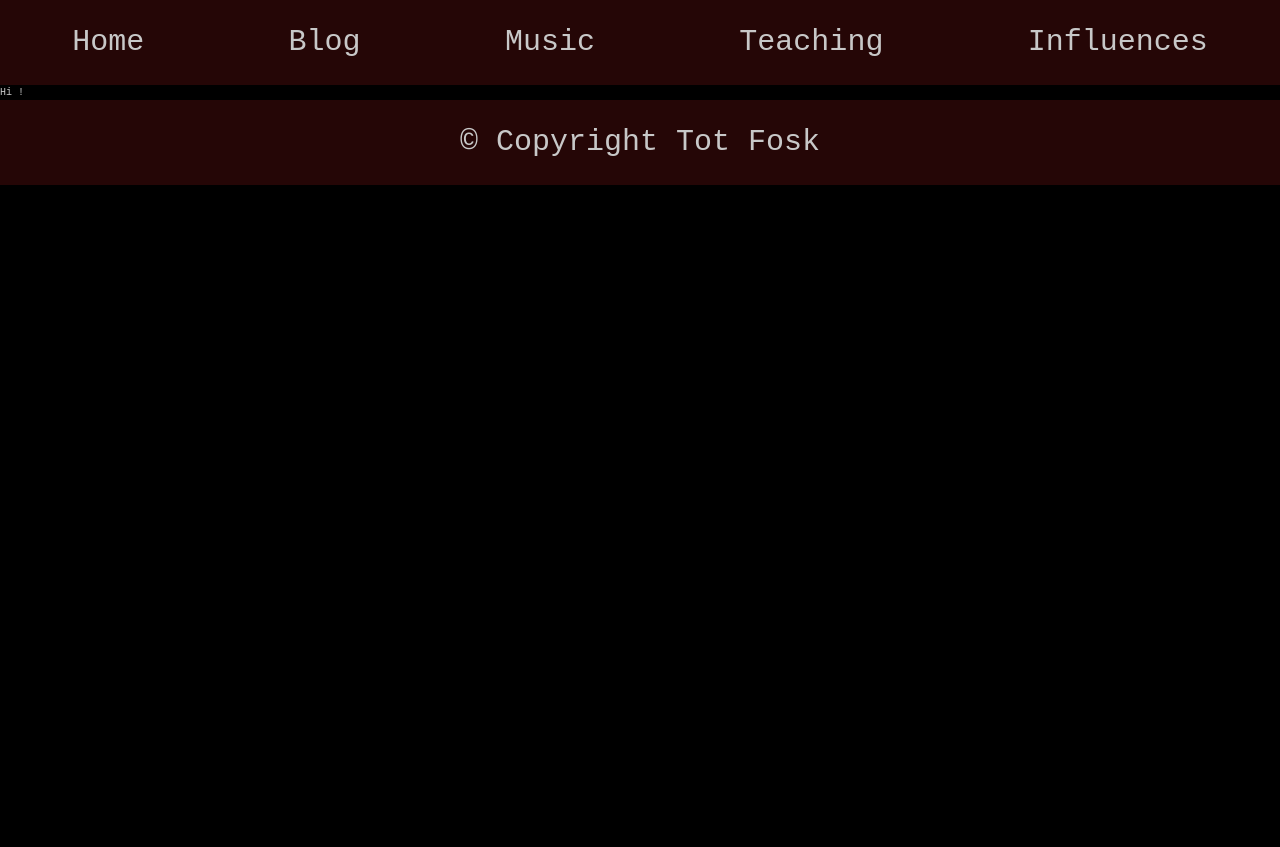
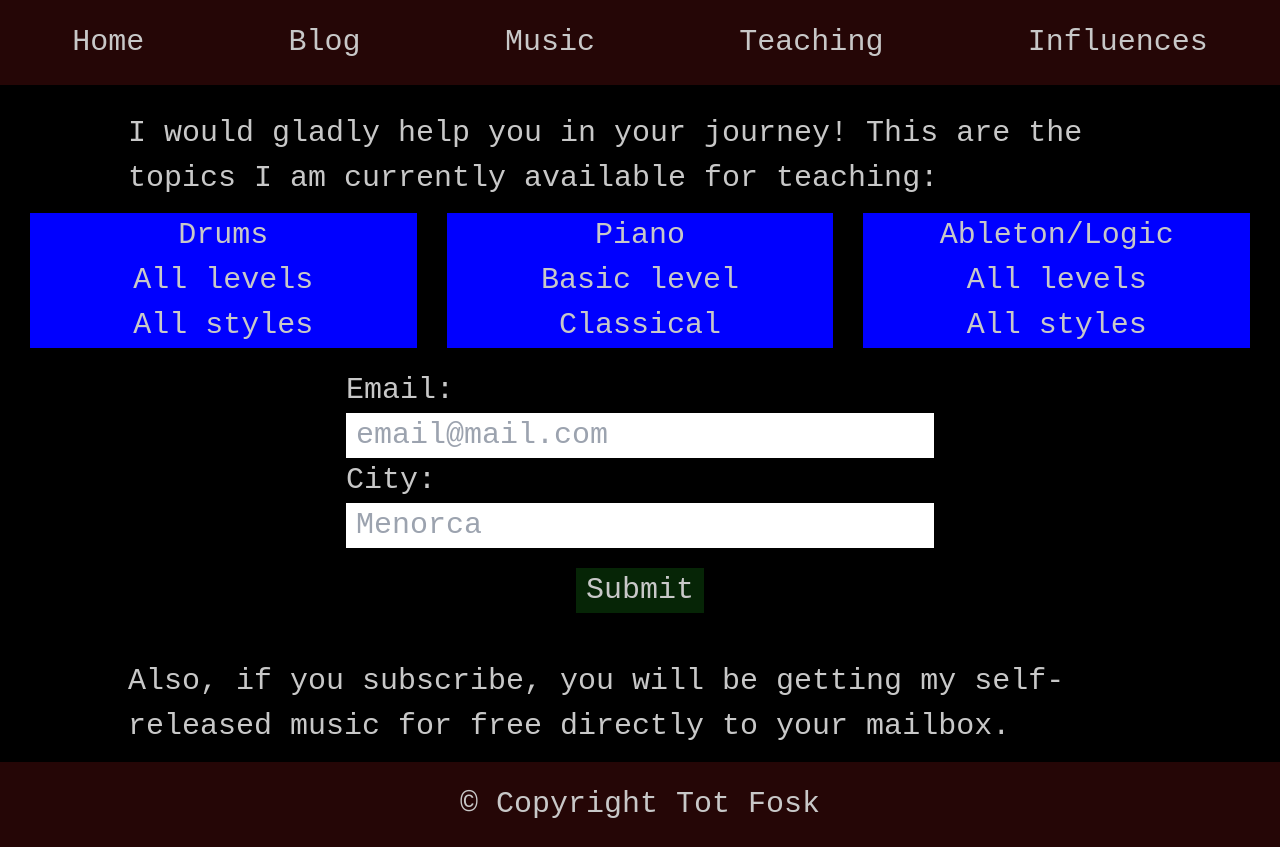
Before and after one commit to thelittlemitak/totfosk-com, a Next.js app: page /teaching in a window 1280 px wide. Before the commit the page ends 800 px from the top, so only its background shows below. Built offline with nearby package versions, Linux system fonts and the light colour scheme.

Commit message:
start filling up teaching section

```diff
--- a/src/app/teaching/page.jsx
+++ b/src/app/teaching/page.jsx
@@ -1,5 +1,58 @@
+import styles from "./teaching.module.css";
+
 const Teaching = function () {
-  return <div>Hi !</div>;
+  return (
+    <>
+      <div className={styles.mainText}>
+        I would gladly help you in your journey! This are the topics I am
+        currently available for teaching:
+      </div>
+      <div className={styles.instrumentsWrapper}>
+        <div className={styles.instrumentCard}>
+          <div>Drums</div>
+          <div>All levels</div>
+          <div>All styles</div>
+        </div>
+        <div className={styles.instrumentCard}>
+          <div>Piano</div>
+          <div>Basic level</div>
+          <div>Classical</div>
+        </div>
+        <div className={styles.instrumentCard}>
+          <div>Ableton/Logic</div>
+          <div>All levels</div>
+          <div>All styles</div>
+        </div>
+      </div>
+      <form className={styles.form}>
+        <label for="email">Email:</label>
+        <input
+          className={styles.ins}
+          type="email"
+          id="email"
+          name="email"
+          placeholder="email@mail.com"
+          required
+        />
+
+        <label for="city">City:</label>
+        <input
+          className={styles.ins}
+          type="text"
+          id="city"
+          name="city"
+          placeholder="Menorca"
+          required
+        />
+
+        <input type="submit" value="Submit" className={styles.submitBtn} />
+      </form>
+      <div className={styles.secondaryText}>
+        Also, if you subscribe, you will be getting my self-released music for
+        free directly to your mailbox.
+      </div>
+    </>
+  );
 };
 
 export default Teaching;
--- /dev/null
+++ b/src/app/teaching/teaching.module.css
@@ -0,0 +1,47 @@
+.mainText {
+  font-size: 3rem;
+  margin: 2% 10% 1% 10%;
+}
+
+.secondaryText {
+  font-size: 3rem;
+  margin: 2% 10% 1% 10%;
+}
+
+.form {
+  margin: 0 auto;
+  max-width: 50%;
+  display: flex;
+  flex-direction: column;
+  font-size: 3rem;
+  /* background-color: rgb(6, 37, 6); */
+  padding: 2rem 2.6rem;
+}
+
+.submitBtn {
+  background-color: rgb(6, 37, 6);
+  padding: 0rem 1rem;
+  margin: 0 auto;
+  margin-top: 2rem;
+  cursor: pointer;
+}
+
+.ins {
+  padding-left: 1rem;
+  color: rgb(6, 37, 6);
+}
+
+.instrumentsWrapper {
+  display: grid;
+  grid-template-columns: 1fr 1fr 1fr;
+  font-size: 3rem;
+  gap: 3rem;
+  margin: 0 3rem;
+}
+
+.instrumentCard {
+  background-color: blue;
+  display: flex;
+  align-items: center;
+  flex-direction: column;
+}
```
